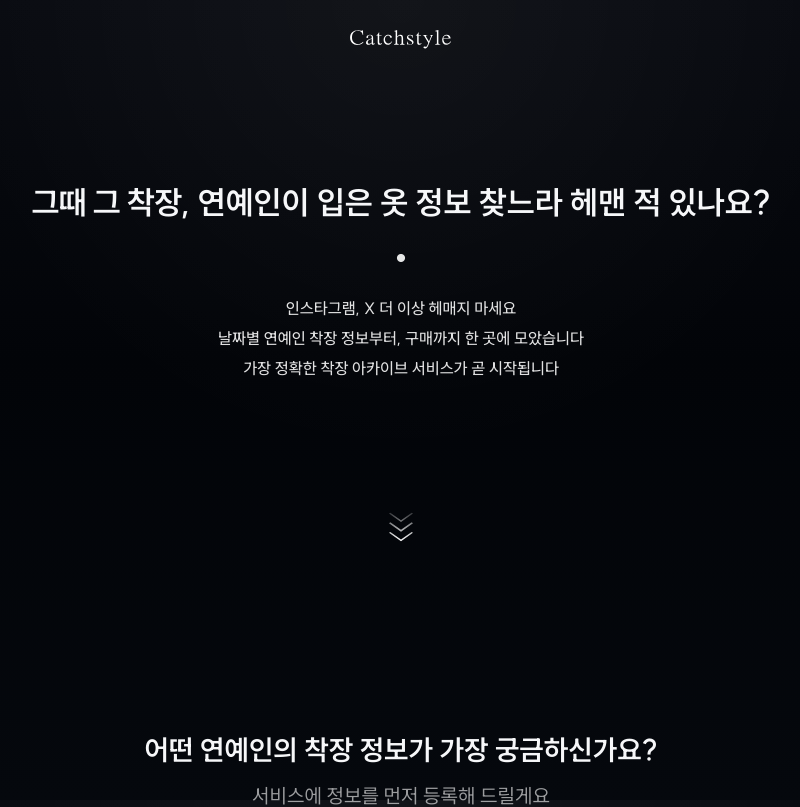
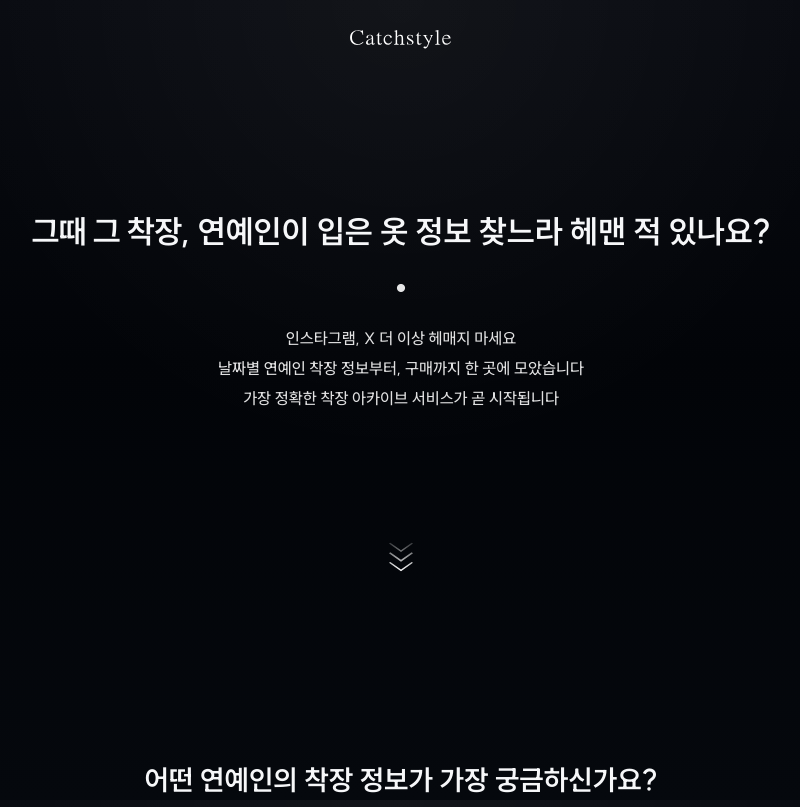
Before and after one commit to UNIS7-catchstyle/catchstyle-mvp, a React (Create React App) app: page / in a window 1280 px wide. Shown: the top 807 px of the page, without its empty margins (239-1039 px from the left). Built offline with nearby package versions, Linux system fonts and the light colour scheme; no server answers.

Commit message:
PC 웹에서 캐치스타일 로고와 Title-md 간격 수정

```diff
--- a/src/App.css
+++ b/src/App.css
@@ -148,7 +148,7 @@ body {
   font-size: 32px;
   font-weight: 700;
   line-height: 44px;
-  margin-top: 130.29px;
+  margin-top: 160px; /* 원래 129.79px */
   letter-spacing: -0.02em;
   white-space: nowrap;
 }
```
